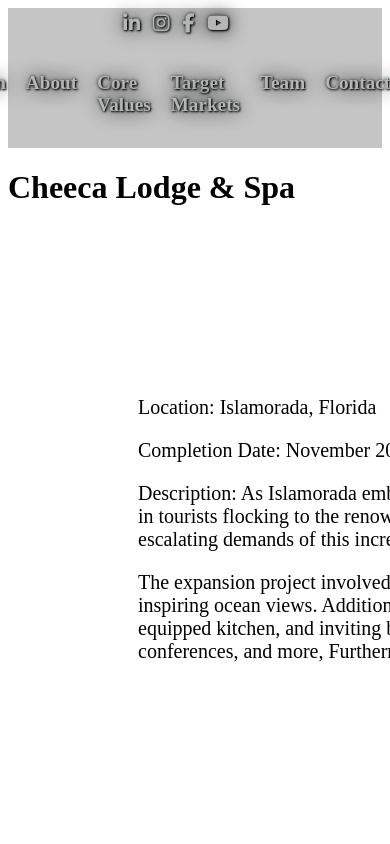
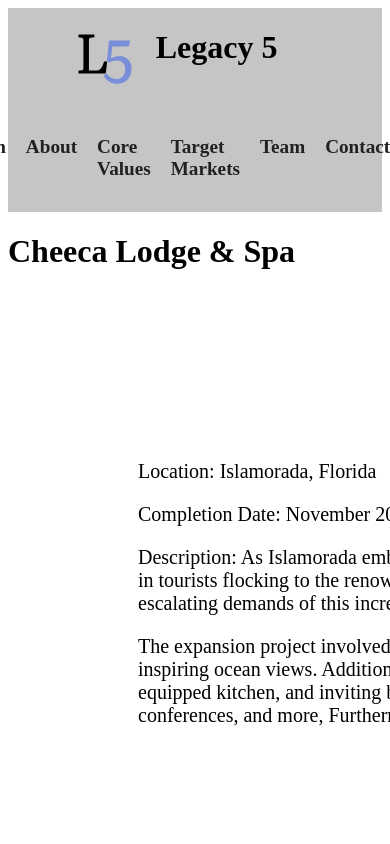
Before and after one commit to chrissolanilla/Will-Website-Holding, a SvelteKit app: page /cheeca-lodge in a window 390 px wide. Shown: the top 844 px of the page. Built offline with nearby package versions, Linux system fonts and the light colour scheme.

Commit message:
added logo and fixed hero section and footer

```diff
--- a/src/lib/components/Contact.svelte
+++ b/src/lib/components/Contact.svelte
@@ -1,7 +1,6 @@
 <div class="ContactContainer">
     <div class="ContactTitle">
         <h1>Contact us</h1>
-    </div>
         <div class="ContactBody">
             <div class="Address">
                 10145 NW 19th Street Doral, FL 33172
@@ -20,18 +19,44 @@
             </div>
         </div>
     </div>
+    <div class="icons">
+		<a href="https://www.linkedin.com/company/burkeconstructiongroup">
+			<i class="fa fa-linkedin" aria-hidden="true"></i>
+		</a>
+		<a href="https://www.linkedin.com/company/burkeconstructiongroup">
+			<i class="fa fa-instagram" aria-hidden="true"></i>
+		</a>
+		<a href="https://www.facebook.com/BurkeConstructionGroupInc/">
+			<i class="fa fa-facebook" aria-hidden="true"></i>
+		</a>
+		<a href="https://www.youtube.com/channel/UCvopoFV385wOPjFQPDb6k5A">
+			<i class="fa fa-youtube" aria-hidden="true"></i>
+		</a>
+	</div>
+</div>
 
 <style>
     .ContactContainer{
         width: 100rem;
         height: auto;
         display: flex;
-        flex-direction: column;
+        flex-direction: row;
         justify-content: center;
         align-items: center;
-        gap: 4px;
+        column-gap: 50rem;
+        padding: 0.5rem 0 2rem 0;
     }
     .ContactBody{
         gap: 5px;
     }
+    .icons {
+		display:flex;
+		flex-direction: row;
+		justify-content: center;
+		align-items: center;
+	}
+
+	i {
+		padding:0.4rem;
+	}
 </style>
--- a/src/lib/components/Nav.svelte
+++ b/src/lib/components/Nav.svelte
@@ -12,19 +12,13 @@
 </svelte:head>
 
 <div class="navContainer">
-	<div class="icons">
-		<a href="https://www.linkedin.com/company/burkeconstructiongroup">
-			<i class="fa fa-linkedin" aria-hidden="true"></i>
-		</a>
-		<a href="https://www.linkedin.com/company/burkeconstructiongroup">
-			<i class="fa fa-instagram" aria-hidden="true"></i>
-		</a>
-		<a href="https://www.facebook.com/BurkeConstructionGroupInc/">
-			<i class="fa fa-facebook" aria-hidden="true"></i>
-		</a>
-		<a href="https://www.youtube.com/channel/UCvopoFV385wOPjFQPDb6k5A">
-			<i class="fa fa-youtube" aria-hidden="true"></i>
-		</a>
+	<div class="logoConainer">
+
+		<svg width="65" height="80" viewBox="0 0 14 17" fill="none" xmlns="http://www.w3.org/2000/svg">
+			<path d="M0.744 14V13.424L1.44 13.316C1.592 13.292 1.692 13.24 1.74 13.16C1.788 13.08 1.812 12.928 1.812 12.704V6.848C1.812 6.648 1.784 6.512 1.728 6.44C1.68 6.36 1.576 6.308 1.416 6.284L0.744 6.176V5.6H4.176V6.176L3.384 6.296C3.232 6.32 3.128 6.368 3.072 6.44C3.024 6.504 3 6.64 3 6.848V13.34H4.356C4.628 13.34 4.856 13.316 5.04 13.268C5.232 13.212 5.396 13.116 5.532 12.98C5.676 12.836 5.804 12.64 5.916 12.392C6.028 12.144 6.144 11.824 6.264 11.432H6.924L6.624 14H0.744Z" fill="black"/>
+			<path d="M9.068 16.182C8.66933 16.182 8.288 16.1257 7.924 16.013C7.56867 15.9003 7.24367 15.7183 6.949 15.467C6.65433 15.207 6.403 14.8733 6.195 14.466L6.793 13.998C7.11367 14.414 7.45167 14.713 7.807 14.895C8.171 15.077 8.574 15.168 9.016 15.168C9.39733 15.168 9.718 15.0813 9.978 14.908C10.2467 14.7347 10.4503 14.4877 10.589 14.167C10.7363 13.8377 10.81 13.452 10.81 13.01C10.81 12.49 10.6583 12.0567 10.355 11.71C10.0603 11.3547 9.627 11.177 9.055 11.177C8.70833 11.177 8.40067 11.2247 8.132 11.32C7.86333 11.4153 7.59033 11.541 7.313 11.697L6.884 11.242L7.326 6.9H11.863L11.85 7.251L11.551 8.174H8.041L7.755 10.722C8.02367 10.566 8.301 10.4447 8.587 10.358C8.88167 10.2713 9.185 10.228 9.497 10.228C10.0517 10.228 10.5283 10.345 10.927 10.579C11.3257 10.8043 11.6333 11.1207 11.85 11.528C12.0667 11.9267 12.175 12.386 12.175 12.906C12.175 13.4347 12.1013 13.907 11.954 14.323C11.8067 14.7303 11.5943 15.0727 11.317 15.35C11.0397 15.6187 10.7103 15.8267 10.329 15.974C9.95633 16.1127 9.536 16.182 9.068 16.182Z" fill="#798ED8"/>
+		</svg>
+		<h1>Legacy 5</h1>
 	</div>
 
 	<nav>
@@ -40,24 +34,23 @@
 </div>
 
 <style>
+	svg {
+		padding-bottom: 1rem;
+	}
+	.logoConainer {
+		display: flex;
+		text-wrap: nowrap;
+		column-gap: 1rem;
+	}
 	.navContainer {
 		display: flex;
 		justify-content: center;
 		flex-direction: row;
-		column-gap: 65rem;
+		column-gap: 60rem;
+		color: black;
 		flex-wrap: wrap;
 	}
 
-	.icons {
-		display:flex;
-		flex-direction: row;
-		justify-content: center;
-		align-items: center;
-	}
-
-	i {
-		padding:0.4rem;
-	}
 
 	nav {
 		padding: 2em;
@@ -82,13 +75,10 @@
 
 	a {
 		text-decoration: none;
-		color: #b6b6b6; /* White text color */
+		color: #222020; /* White text color */
 		font-weight: bolder;
 		font-size: larger;
 		transition: color 0.3s ease; /* Smooth transition for hover effect */
-		text-shadow:  1px 1px 2px rgb(0, 0, 0),
-		0 0 1em rgb(0, 0, 0),
-		0 0 0.2em rgb(30, 49, 53);
 		z-index: 1000;
 	}
 
--- a/src/routes/+page.svelte
+++ b/src/routes/+page.svelte
@@ -69,11 +69,16 @@
 			</ul>
 		</div>
 	</section>
-	<Navbar />
+	<div class="Navbar">
+		<Navbar />
+	</div>
 	<div class="contentMain">
-		<h1>Legacy 5</h1>
+
+		<h1>Investing in Tomorrow's Opportunities</h1>
+		<p>Legacy 5 empowers you to build a prosperous future through strategic private equity investments.</p>
+		<button class="rightHere">Right here!</button>
 		<button id="downArrowButton" on:click={scrollToContent} style="pointer-events: all; background: transparent; border: none;">
-			<svg width="192" height="96" version="1.1" viewBox="-2 -2 196 100" xmlns="http://www.w3.org/2000/svg">
+			<svg width="75" height="35" version="1.1" viewBox="-2 -2 196 100" xmlns="http://www.w3.org/2000/svg">
 				<path d="m12 12 84 72 84-72" fill="none" stroke="black" stroke-linecap="round" stroke-linejoin="round" stroke-width="24" style="paint-order:stroke fill markers"></path>
 				<path d="m12 12 84 72 84-72" fill="none" stroke="grey" stroke-linecap="round" stroke-linejoin="round" stroke-width="15" style="paint-order:stroke fill markers"></path>
 			</svg>
@@ -127,7 +132,11 @@
 		padding: 0;
 		margin: 0;
 	}
-
+	.Navbar {
+		background-color: #c5c5c5;
+		z-index: 9999999;
+		position: relative;
+	}
 	.portfolioBG {
 		background: linear-gradient(to top, #204575 0%, #537895 100%);
 	}
@@ -139,19 +148,41 @@
 		height: 100%;
 		z-index: 0; /* Adjusted z-index */
 	}
+	.rightHere {
+		padding: 10px 20px;
+		background-color: #87b8bc;
+		color: rgb(0, 0, 0);
+		border: none;
+		border-radius: 5px;
+		cursor: pointer;
+		font-size: 1rem;
+		transition: background-color 0.3s ease;
+	}
+	.rightHere:hover{
+		 background-color: #5699a3;
+		 pointer-events: auto;
+		 z-index: 999999;
 
+	}
 	.carousel {
 		width: 100%;
 		height: 100%;
 		position: relative;
+		/* background-color: blue; */
 	}
 
+	.carousel::before {
+		/* background-color: blue; this also dosent work, the image is above it */
+	}
 	.slide {
 		position: absolute;
 		inset: 0;
 		opacity: 0;
 		transition: 200ms opacity ease-in-out;
 		transition-delay: 200ms;
+	}
+	.slide::before {
+		/* background-color: red; this also dosetn work  */
 	}
 
 	.slide > img {
@@ -161,13 +192,19 @@
 		object-position: center;
 		object-fit: cover;
 	}
+	.slide > img::before {
+		/* background-color: red; this also dosent work  */
+	}
 
+	#downArrowButton {
+		margin-top: 22rem;
+	}
 	.slide[data-active] {
 		opacity: 1;
 		transition-delay: 0;
-		z-index: 1;
+		z-index: 0;
+		/* background-color: red; this also dosent work  */
 	}
-
 	.carousel-button {
 		z-index: 10;
 		position: absolute;
@@ -207,29 +244,45 @@
 		height: 98vh;
 		position: relative;
 		overflow: hidden;
+		/* background-color: blue; this dosent show  */
 	}
 
 	.contentMain {
 		display: flex;
 		flex-direction: column;
-		row-gap: 14rem;
+		/* row-gap: 14rem; */
 		justify-content: center;
 		align-items: center;
 		position: relative;
 		z-index: 5; /* Adjusted z-index */
 		pointer-events: none; /* Disable pointer events */
-		margin-top: 9rem;
+		background-color: rgba(0,0,0,0.5); /*this works */
+		height: 98vh;
 	}
 
 	.contentMain h1 {
-		font-size: 8rem;
+		margin-bottom: 0;
+		font-size: 6rem;
 		pointer-events: auto; /* Enable pointer events for h1 */
-		color: rgb(51, 51, 51);
+		/* color: rgb(51, 51, 51); */
 		text-shadow:  1px 1px 2px rgb(54, 245, 245),
 		0 0 1em rgb(228, 220, 220),
 		0 0 0.2em rgb(63, 93, 230);
 		text-align: center; /*fixes mobile view */
 	}
+
+	.contentMain p {
+		font-size: 2rem;
+		text-align: center; /*fixes mobile view */
+		pointer-events: auto;
+	}
+	.contentMain button {
+		pointer-events: auto;
+	}
+	.contentMain svg {
+		bottom: 0%;
+	}
+
 
 	.wrapper {
 		display: flex;
@@ -271,8 +324,10 @@
 		ul {
 			overflow-x: hidden;
 		}
-		section{
+		section::before{
 			overflow-x: hidden;
+			background-color: rgba(0,0,0,0.5);
+			z-index: 99999;
 		}
 		.contentMain h1 {
 			font-size: 50px;
```
Also changed, not shown: static/L5Logo.svg (added). Lines whose indentation alone changed are shown as unchanged.
